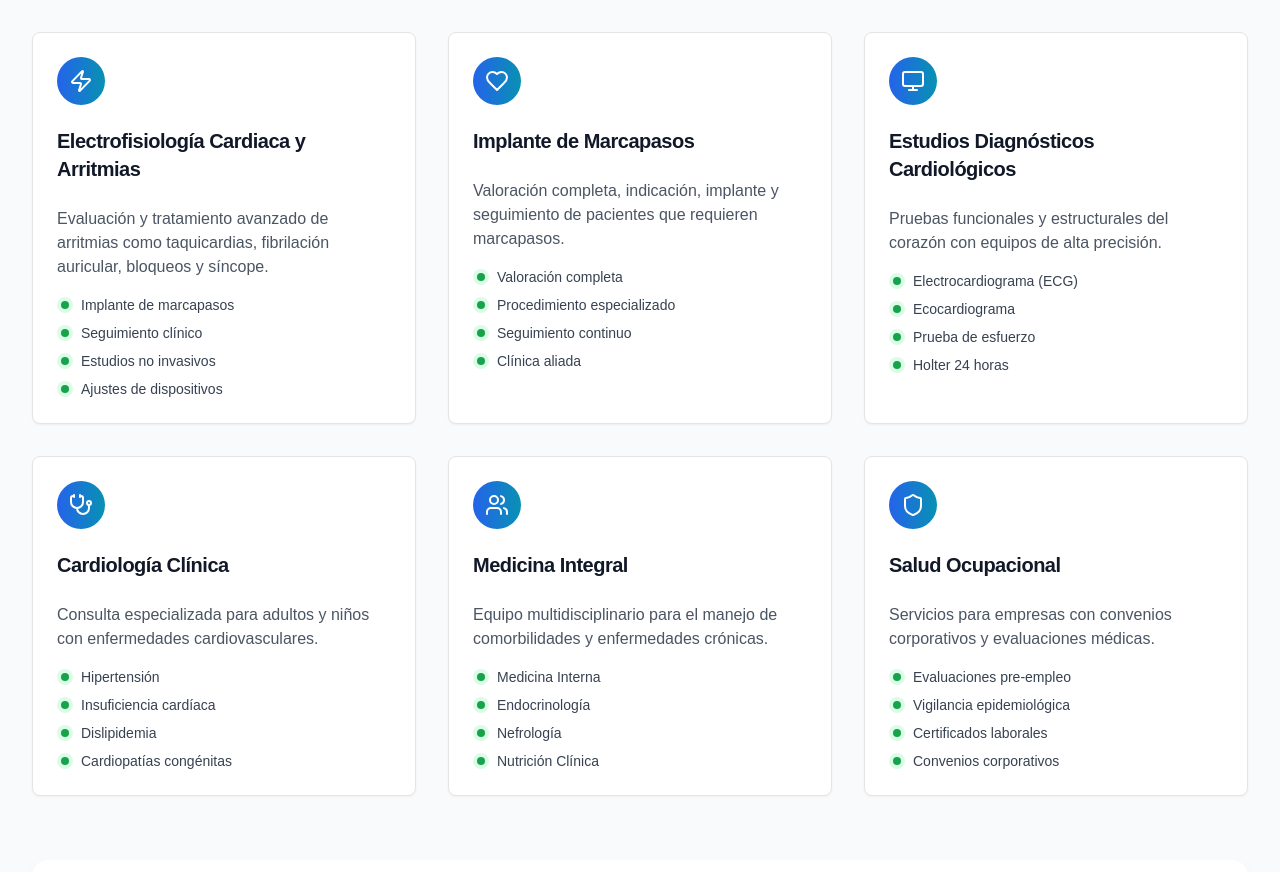
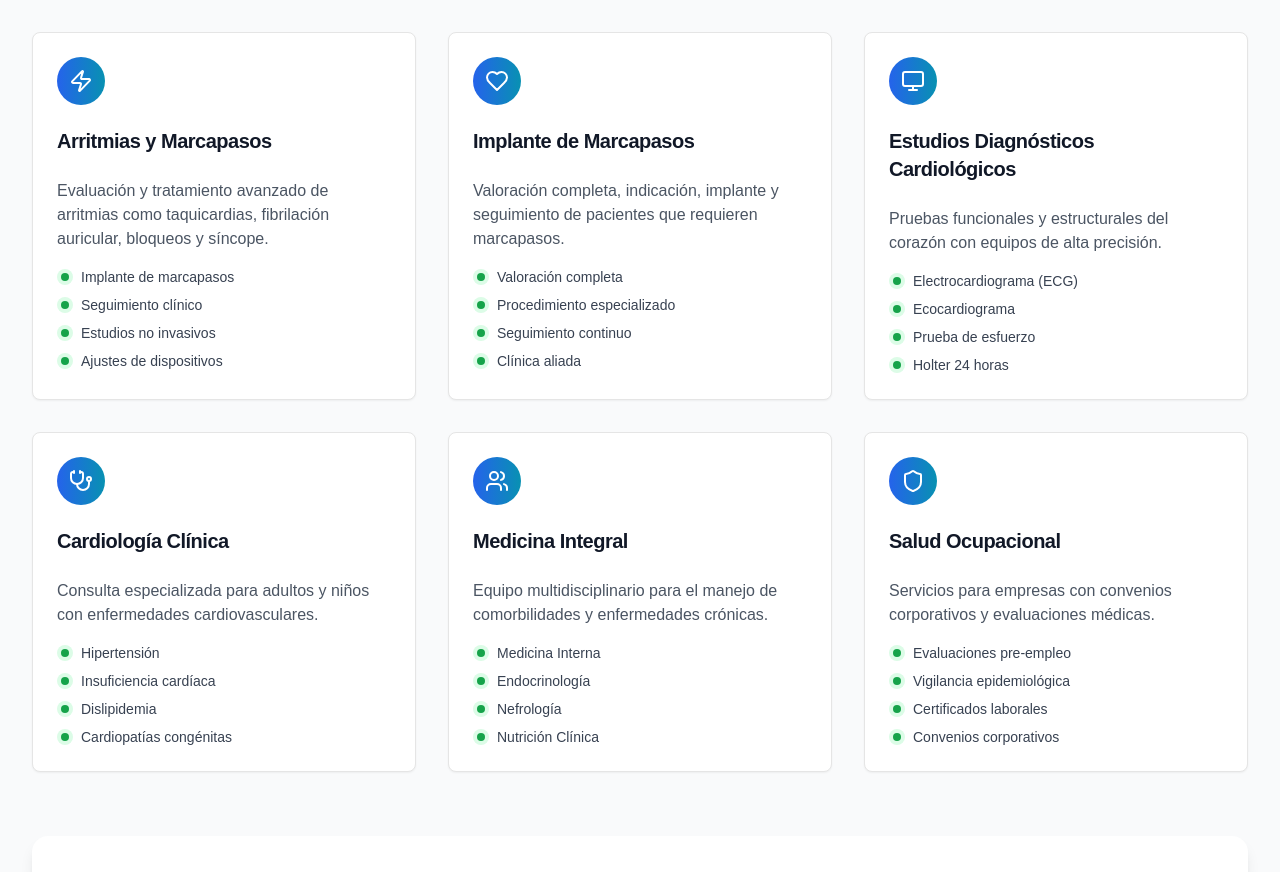
Before and after one commit to Irwingduran/ws-cardiocentro-cuenca, a Next.js app: page / in a window 1280 px wide. Shown: the part 1840-2712 px from the top of the page. Built offline with nearby package versions, Linux system fonts and the light colour scheme.

Commit message:
Update services-section.tsx

```diff
--- a/components/services-section.tsx
+++ b/components/services-section.tsx
@@ -6,7 +6,7 @@ export function ServicesSection() {
   const services = [
     {
       icon: Zap,
-      title: "Electrofisiología Cardiaca y Arritmias",
+      title: "Arritmias y Marcapasos",
       description:
         "Evaluación y tratamiento avanzado de arritmias como taquicardias, fibrilación auricular, bloqueos y síncope.",
       features: ["Implante de marcapasos", "Seguimiento clínico", "Estudios no invasivos", "Ajustes de dispositivos"],
```
